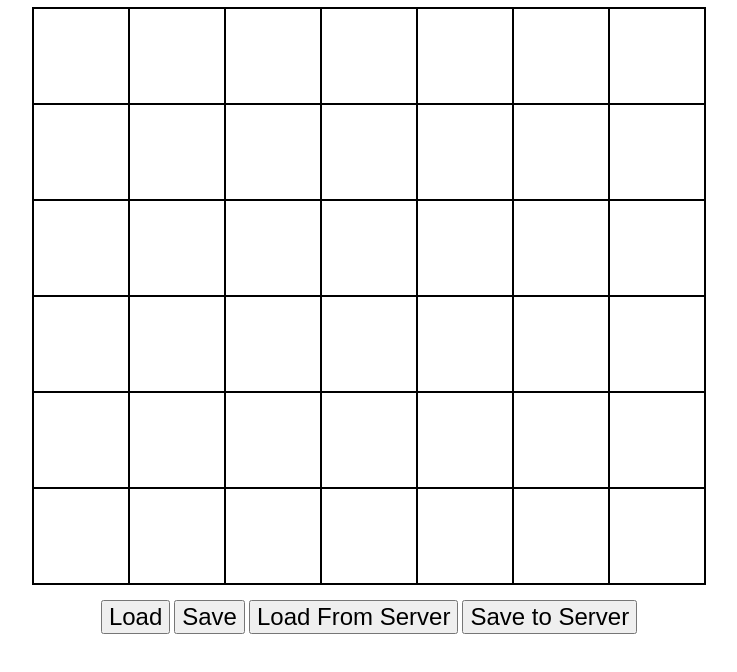
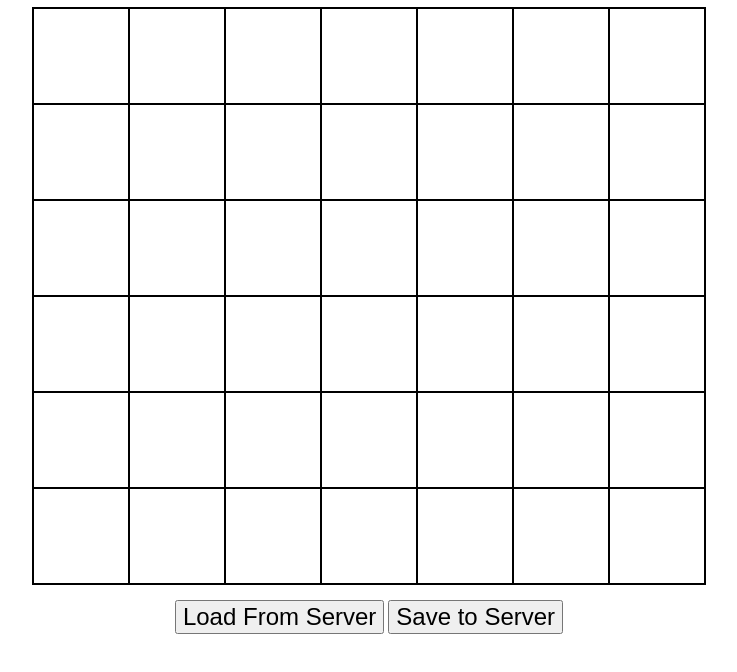
Before and after one commit to vegger/WBE, a website: page Praktikum10/public/connect4.html in a window 1280 px wide. Shown: the whole page, without its empty margins (271-1008 px from the left). Drawn offline with Linux system fonts and the light colour scheme.

Commit message:
revert changes

```diff
--- a/Praktikum10/public/connect4.html
+++ b/Praktikum10/public/connect4.html
@@ -130,15 +130,6 @@ async function loadState () {
   showBoard()
 }
 
-//Your implementation
-function loadStateFromLocalStorage () {
-  tempState = JSON.parse(localStorage.getItem("state"))
-  if (tempState) {
-    state = tempState
-    showBoard()
-  }
-}
-
 //  Put current state to server
 //
 function saveState () {
@@ -152,11 +143,6 @@ function saveState () {
     body: JSON.stringify(state)
   })
 }
-
-//Your implementation
-function saveStateToLocalStorage () {
-  localStorage.setItem("state", JSON.stringify(state))
-}
   </script>
 
 </head>
@@ -165,8 +151,6 @@ function saveStateToLocalStorage () {
   <div class="board"></div>
 
   <div class="controls">
-    <button onclick="loadStateFromLocalStorage()">Load</button>
-    <button onclick="saveStateToLocalStorage()">Save</button>
     <button onclick="loadState()">Load From Server</button>
     <button onclick="saveState()">Save to Server</button>
   </div>
```
